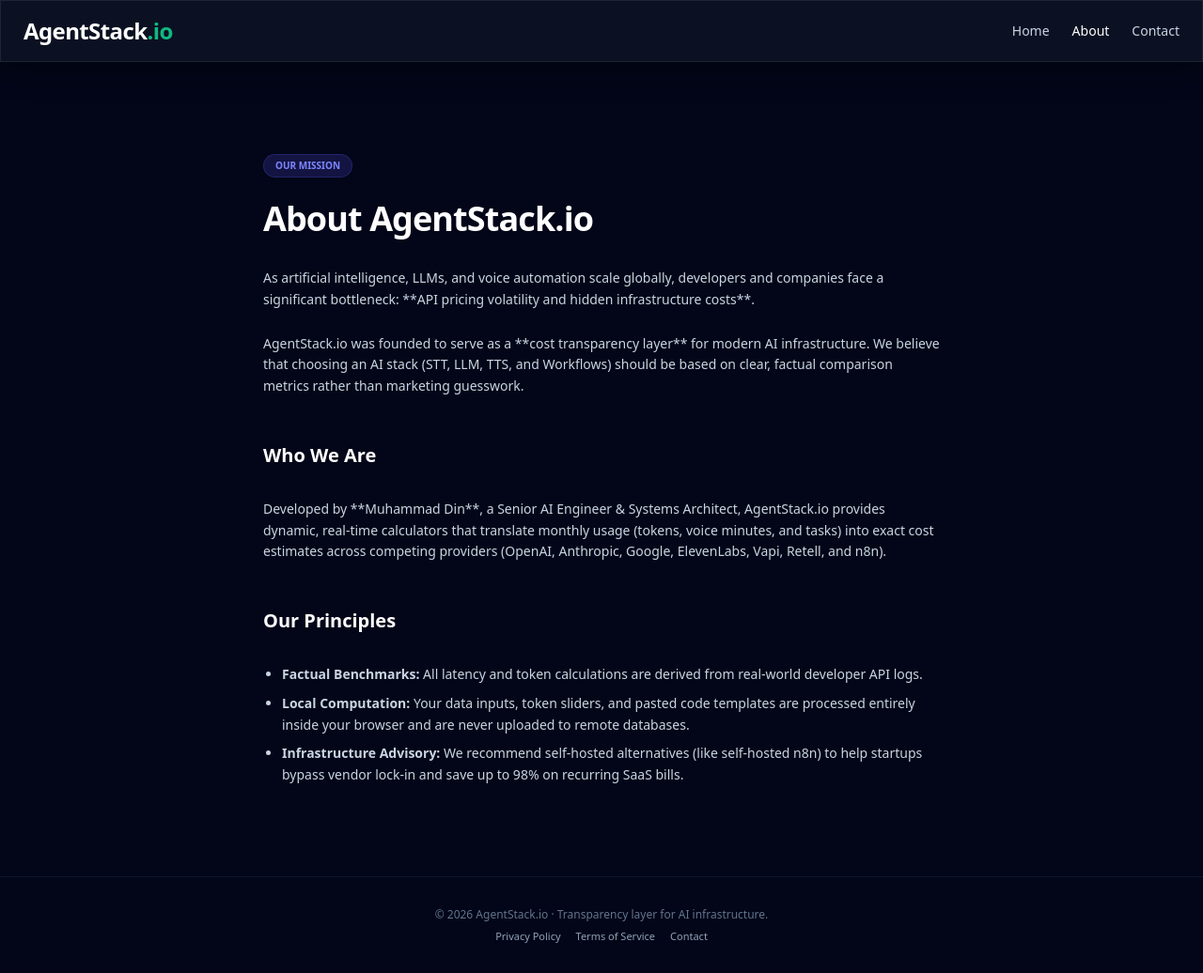
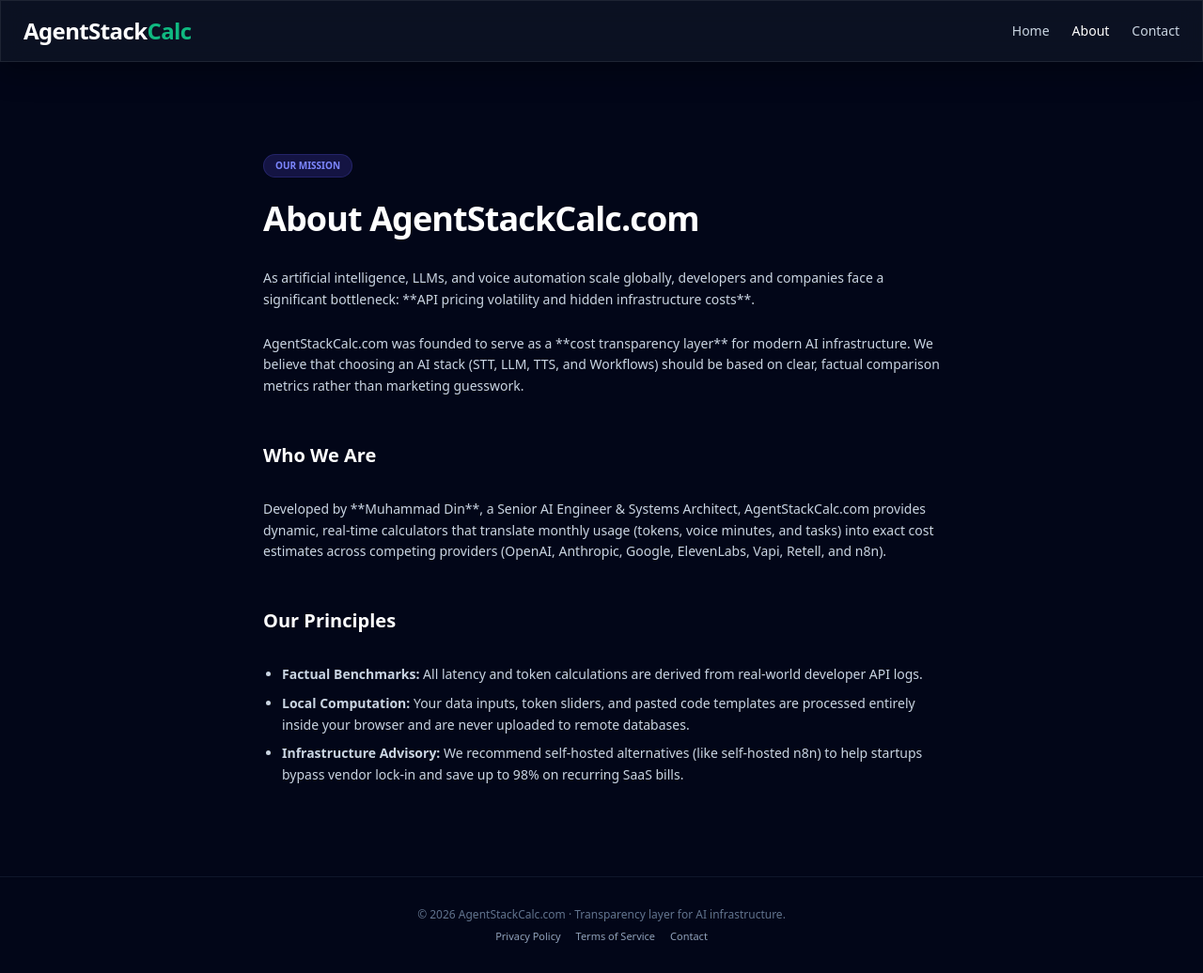
Before and after one commit to MUHAMMADDIN786/agentstack-web, a Next.js app: page /about in a window 1280 px wide. Shown: the whole page at 94% size. Built offline with nearby package versions, Linux system fonts and the light colour scheme.

Commit message:
Update branding text to AgentStackCalc across all routes and layout metadata

```diff
--- a/src/app/about/page.tsx
+++ b/src/app/about/page.tsx
@@ -7,7 +7,7 @@
       <header className="glass-panel sticky top-0 z-50 px-6 py-4 flex items-center justify-between border-b border-slate-900 bg-slate-950/80 backdrop-blur-md">
         <div className="flex items-center gap-2">
           <a href="/" className="text-2xl font-bold tracking-tight text-white">
-            AgentStack<span className="text-[#10b981] font-extrabold">.io</span>
+            AgentStack<span className="text-[#10b981] font-extrabold">Calc</span>
           </a>
         </div>
         <nav className="flex items-center gap-6 text-sm font-medium text-slate-300">
@@ -23,7 +23,7 @@
           Our Mission
         </span>
         <h1 className="text-4xl font-extrabold text-white tracking-tight mb-8">
-          About AgentStack.io
+          About AgentStackCalc.com
         </h1>
 
         <div className="flex flex-col gap-6 text-slate-300 text-sm leading-relaxed">
@@ -31,12 +31,12 @@
             As artificial intelligence, LLMs, and voice automation scale globally, developers and companies face a significant bottleneck: **API pricing volatility and hidden infrastructure costs**.
           </p>
           <p>
-            AgentStack.io was founded to serve as a **cost transparency layer** for modern AI infrastructure. We believe that choosing an AI stack (STT, LLM, TTS, and Workflows) should be based on clear, factual comparison metrics rather than marketing guesswork.
+            AgentStackCalc.com was founded to serve as a **cost transparency layer** for modern AI infrastructure. We believe that choosing an AI stack (STT, LLM, TTS, and Workflows) should be based on clear, factual comparison metrics rather than marketing guesswork.
           </p>
 
           <h2 className="text-xl font-bold text-white mt-6 mb-2">Who We Are</h2>
           <p>
-            Developed by **Muhammad Din**, a Senior AI Engineer & Systems Architect, AgentStack.io provides dynamic, real-time calculators that translate monthly usage (tokens, voice minutes, and tasks) into exact cost estimates across competing providers (OpenAI, Anthropic, Google, ElevenLabs, Vapi, Retell, and n8n).
+            Developed by **Muhammad Din**, a Senior AI Engineer & Systems Architect, AgentStackCalc.com provides dynamic, real-time calculators that translate monthly usage (tokens, voice minutes, and tasks) into exact cost estimates across competing providers (OpenAI, Anthropic, Google, ElevenLabs, Vapi, Retell, and n8n).
           </p>
 
           <h2 className="text-xl font-bold text-white mt-6 mb-2">Our Principles</h2>
@@ -50,7 +50,7 @@
 
       {/* FOOTER */}
       <footer className="w-full border-t border-slate-900 py-8 px-6 text-center text-xs text-slate-500 bg-slate-950 mt-auto">
-        <p className="mb-2">© 2026 AgentStack.io · Transparency layer for AI infrastructure.</p>
+        <p className="mb-2">© 2026 AgentStackCalc.com · Transparency layer for AI infrastructure.</p>
         <div className="flex justify-center gap-4 text-[11px] text-slate-400">
           <a href="/privacy" className="hover:underline">Privacy Policy</a>
           <a href="/terms" className="hover:underline">Terms of Service</a>
--- a/src/app/contact/page.tsx
+++ b/src/app/contact/page.tsx
@@ -7,7 +7,7 @@
       <header className="glass-panel sticky top-0 z-50 px-6 py-4 flex items-center justify-between border-b border-slate-900 bg-slate-950/80 backdrop-blur-md">
         <div className="flex items-center gap-2">
           <a href="/" className="text-2xl font-bold tracking-tight text-white">
-            AgentStack<span className="text-[#10b981] font-extrabold">.io</span>
+            AgentStack<span className="text-[#10b981] font-extrabold">Calc</span>
           </a>
         </div>
         <nav className="flex items-center gap-6 text-sm font-medium text-slate-300">
@@ -23,7 +23,7 @@
           Support & Consultation
         </span>
         <h1 className="text-4xl font-extrabold text-white tracking-tight mb-8">
-          Contact AgentStack.io
+          Contact AgentStackCalc.com
         </h1>
 
         <div className="flex flex-col gap-6 text-slate-300 text-sm leading-relaxed">
@@ -61,7 +61,7 @@
 
       {/* FOOTER */}
       <footer className="w-full border-t border-slate-900 py-8 px-6 text-center text-xs text-slate-500 bg-slate-950 mt-auto">
-        <p className="mb-2">© 2026 AgentStack.io · Transparency layer for AI infrastructure.</p>
+        <p className="mb-2">© 2026 AgentStackCalc.com · Transparency layer for AI infrastructure.</p>
         <div className="flex justify-center gap-4 text-[11px] text-slate-400">
           <a href="/privacy" className="hover:underline">Privacy Policy</a>
           <a href="/terms" className="hover:underline">Terms of Service</a>
--- a/src/app/page.tsx
+++ b/src/app/page.tsx
@@ -238,7 +238,7 @@
       <header className="glass-panel sticky top-0 z-50 px-6 py-4 flex items-center justify-between">
         <div className="flex items-center gap-2">
           <span className="text-2xl font-bold tracking-tight text-white">
-            AgentStack<span className="text-[#10b981] font-extrabold">.io</span>
+            AgentStack<span className="text-[#10b981] font-extrabold">Calc</span>
           </span>
         </div>
         <nav className="hidden md:flex items-center gap-6 text-sm font-medium text-slate-300">
@@ -1410,7 +1410,7 @@
 
       {/* FOOTER */}
       <footer className="mt-auto border-t border-slate-900 bg-slate-950/40 py-8 px-6 text-center text-xs text-slate-500 flex flex-col gap-4">
-        <p>© 2026 AgentStack.io · Transparency layer for AI infrastructure. Affiliate disclaimer: some outgoing platform links may generate referral commissions at zero cost to you.</p>
+        <p>© 2026 AgentStackCalc.com · Transparency layer for AI infrastructure. Affiliate disclaimer: some outgoing platform links may generate referral commissions at zero cost to you.</p>
         <div className="flex justify-center gap-6 text-[11px] text-slate-400 font-medium">
           <a href="/about" className="hover:underline hover:text-white transition-colors">About Us</a>
           <a href="/contact" className="hover:underline hover:text-white transition-colors">Contact Us</a>
--- a/src/app/privacy/page.tsx
+++ b/src/app/privacy/page.tsx
@@ -7,7 +7,7 @@
       <header className="glass-panel sticky top-0 z-50 px-6 py-4 flex items-center justify-between border-b border-slate-900 bg-slate-950/80 backdrop-blur-md">
         <div className="flex items-center gap-2">
           <a href="/" className="text-2xl font-bold tracking-tight text-white">
-            AgentStack<span className="text-[#10b981] font-extrabold">.io</span>
+            AgentStack<span className="text-[#10b981] font-extrabold">Calc</span>
           </a>
         </div>
         <nav className="flex items-center gap-6 text-sm font-medium text-slate-300">
@@ -30,12 +30,12 @@
           <p className="text-xs text-slate-500">Last updated: July 3, 2026</p>
 
           <p>
-            At AgentStack.io, we value the privacy and security of our users. This Privacy Policy details how we handle user inputs, cookies, and data transparency across our calculators and code auditing tools.
+            At AgentStackCalc.com, we value the privacy and security of our users. This Privacy Policy details how we handle user inputs, cookies, and data transparency across our calculators and code auditing tools.
           </p>
 
           <h2 className="text-xl font-bold text-white mt-6 mb-2">1. Data Storage & Local Ingestion</h2>
           <p>
-            AgentStack.io does **not** store, record, or upload any user-provided data inputs to remote database servers. All slider modifications (Monthly Call Minutes, Token volumes, tasks), code snippets pasted into the API Code Auditor, and calculation metrics are processed and rendered **locally in your browser memory**.
+            AgentStackCalc.com does **not** store, record, or upload any user-provided data inputs to remote database servers. All slider modifications (Monthly Call Minutes, Token volumes, tasks), code snippets pasted into the API Code Auditor, and calculation metrics are processed and rendered **locally in your browser memory**.
           </p>
           <p>
             Once you close your browser tab or refresh the page, all pasted code inputs and calculator histories are completely deleted from your browser memory.
@@ -53,14 +53,14 @@
 
           <h2 className="text-xl font-bold text-white mt-6 mb-2">4. Contact Us</h2>
           <p>
-            If you have questions regarding this policy or data safety on AgentStack.io, please contact us at **azzadaamir786@gmail.com**.
+            If you have questions regarding this policy or data safety on AgentStackCalc.com, please contact us at **azzadaamir786@gmail.com**.
           </p>
         </div>
       </main>
 
       {/* FOOTER */}
       <footer className="w-full border-t border-slate-900 py-8 px-6 text-center text-xs text-slate-500 bg-slate-950 mt-auto">
-        <p className="mb-2">© 2026 AgentStack.io · Transparency layer for AI infrastructure.</p>
+        <p className="mb-2">© 2026 AgentStackCalc.com · Transparency layer for AI infrastructure.</p>
         <div className="flex justify-center gap-4 text-[11px] text-slate-400">
           <a href="/privacy" className="hover:underline">Privacy Policy</a>
           <a href="/terms" className="hover:underline">Terms of Service</a>
--- a/src/app/terms/page.tsx
+++ b/src/app/terms/page.tsx
@@ -7,7 +7,7 @@
       <header className="glass-panel sticky top-0 z-50 px-6 py-4 flex items-center justify-between border-b border-slate-900 bg-slate-950/80 backdrop-blur-md">
         <div className="flex items-center gap-2">
           <a href="/" className="text-2xl font-bold tracking-tight text-white">
-            AgentStack<span className="text-[#10b981] font-extrabold">.io</span>
+            AgentStack<span className="text-[#10b981] font-extrabold">Calc</span>
           </a>
         </div>
         <nav className="flex items-center gap-6 text-sm font-medium text-slate-300">
@@ -30,15 +30,15 @@
           <p className="text-xs text-slate-500">Last updated: July 3, 2026</p>
 
           <p>
-            Welcome to AgentStack.io. By accessing and using this website, you agree to comply with the following Terms of Service.
+            Welcome to AgentStackCalc.com. By accessing and using this website, you agree to comply with the following Terms of Service.
           </p>
 
           <h2 className="text-xl font-bold text-white mt-6 mb-2">1. Use of Calculators & Information Disclaimer</h2>
           <p>
-            All price calculations, latency scores, and API comparisons on AgentStack.io are provided **strictly for estimation purposes**. While we check rates weekly, providers (OpenAI, Anthropic, ElevenLabs, Vapi, etc.) fluctuate their pricing regularly.
+            All price calculations, latency scores, and API comparisons on AgentStackCalc.com are provided **strictly for estimation purposes**. While we check rates weekly, providers (OpenAI, Anthropic, ElevenLabs, Vapi, etc.) fluctuate their pricing regularly.
           </p>
           <p>
-            AgentStack.io is not liable for billing discrepancies between estimates shown here and your actual provider invoices. Please verify the actual running rates on the official provider dashboards before launching production pipelines.
+            AgentStackCalc.com is not liable for billing discrepancies between estimates shown here and your actual provider invoices. Please verify the actual running rates on the official provider dashboards before launching production pipelines.
           </p>
 
           <h2 className="text-xl font-bold text-white mt-6 mb-2">2. Code Auditor Tool Use</h2>
@@ -53,14 +53,14 @@
 
           <h2 className="text-xl font-bold text-white mt-6 mb-2">4. Intellectual Property</h2>
           <p>
-            The custom design, layout, calculators, latency charts, and content of AgentStack.io are protected under copyright. You may share screenshots and calculations on social media with proper citation.
+            The custom design, layout, calculators, latency charts, and content of AgentStackCalc.com are protected under copyright. You may share screenshots and calculations on social media with proper citation.
           </p>
         </div>
       </main>
 
       {/* FOOTER */}
       <footer className="w-full border-t border-slate-900 py-8 px-6 text-center text-xs text-slate-500 bg-slate-950 mt-auto">
-        <p className="mb-2">© 2026 AgentStack.io · Transparency layer for AI infrastructure.</p>
+        <p className="mb-2">© 2026 AgentStackCalc.com · Transparency layer for AI infrastructure.</p>
         <div className="flex justify-center gap-4 text-[11px] text-slate-400">
           <a href="/privacy" className="hover:underline">Privacy Policy</a>
           <a href="/terms" className="hover:underline">Terms of Service</a>
```
Also changed, not shown: src/app/layout.tsx (+15 -2 lines).
